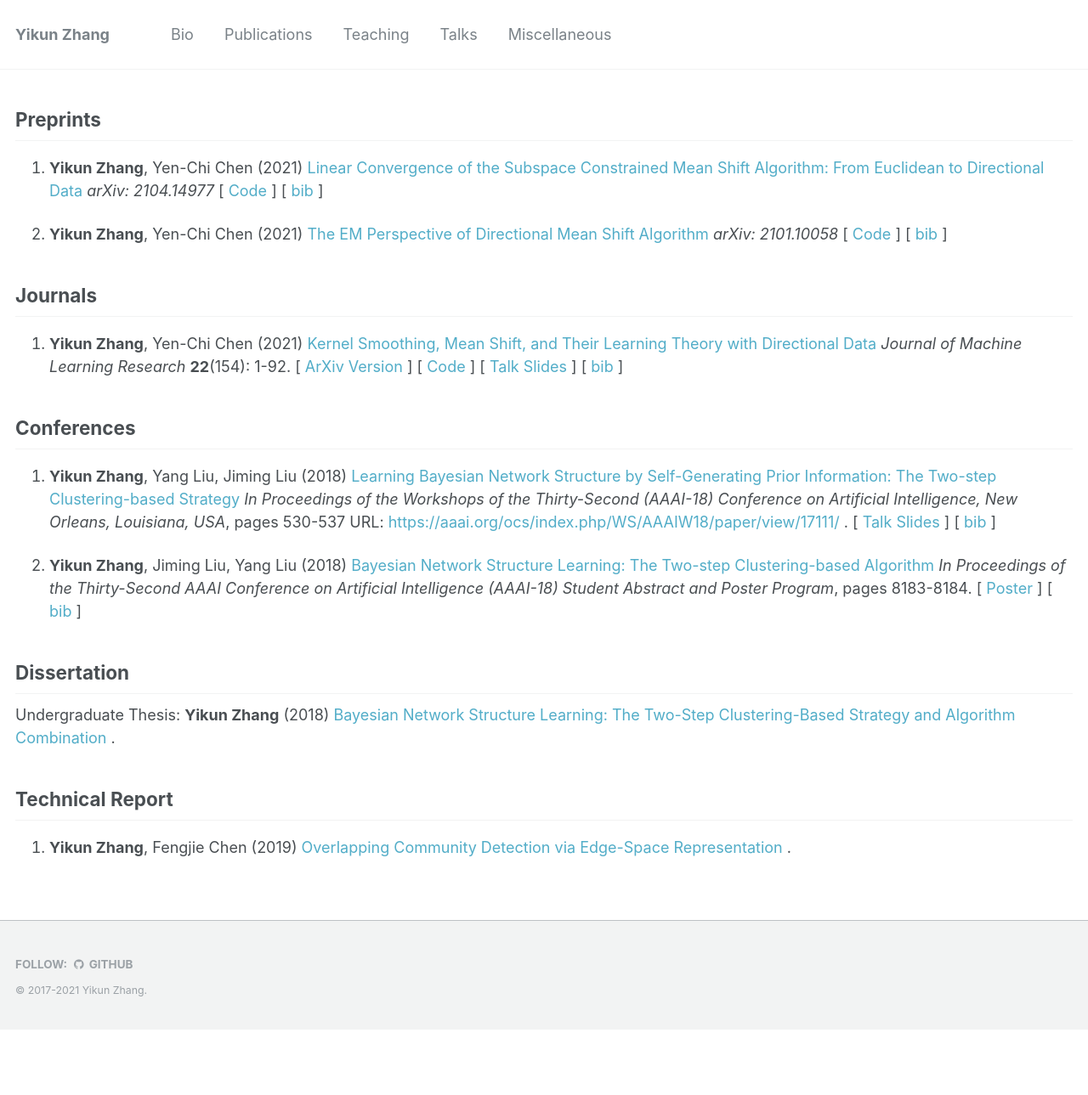
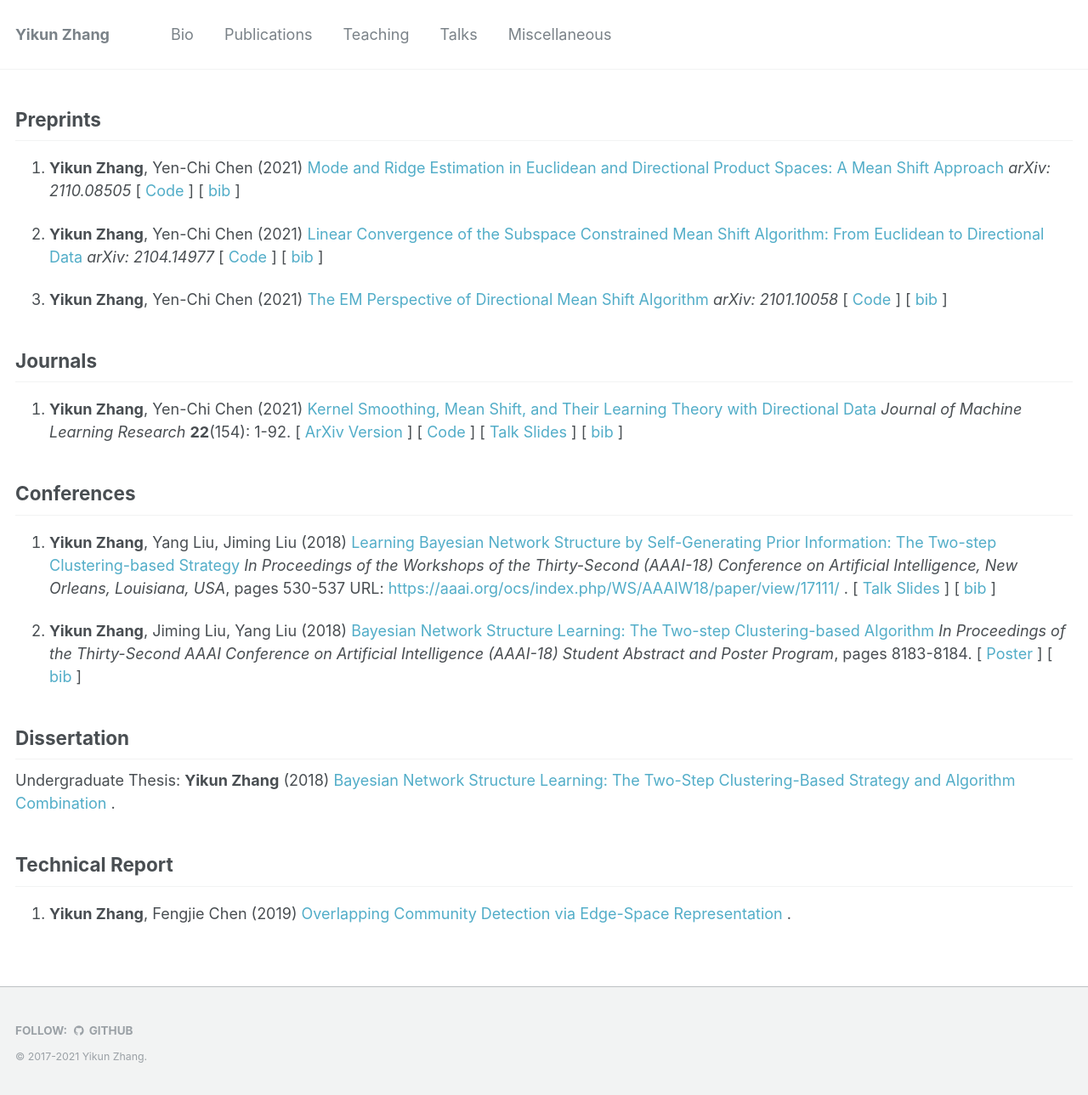
Before and after one commit to zhangyk8/zhangyk8.github.io, a Jekyll site: the page built from _pages/publications.md, in a window 1280 px wide. Shown: the whole page at 85% size. Built offline with Jekyll 4.4.1, drawn with Linux system fonts in a browser that asks for light colours; before the commit the page ends 1212 px from its top, so only the background shows below that.

Commit message:
Update publications.md

```diff
--- a/_pages/publications.md
+++ b/_pages/publications.md
@@ -22,10 +22,13 @@ My publications will be coming soon.
 
 ## Preprints
 
-1. **Yikun Zhang**, Yen-Chi Chen (2021) <A href="https://arxiv.org/abs/2104.14977" style="color: #52adc8; text-decoration=underline">
+1. **Yikun Zhang**, Yen-Chi Chen (2021) <A href="https://arxiv.org/abs/2110.08505" style="color: #52adc8; text-decoration=underline">
+Mode and Ridge Estimation in Euclidean and Directional Product Spaces: A Mean Shift Approach </A> _arXiv: 2110.08505_ [<A href="https://github.com/zhangyk8/ProdSCMS" style="color: #52adc8; text-decoration=underline"> Code </A>] [<A href="https://zhangyk8.github.io/publications/bib_files/DLSCMSProd2021.bib" style="color: #52adc8; text-decoration=underline"> bib </A>]
+
+2. **Yikun Zhang**, Yen-Chi Chen (2021) <A href="https://arxiv.org/abs/2104.14977" style="color: #52adc8; text-decoration=underline">
 Linear Convergence of the Subspace Constrained Mean Shift Algorithm: From Euclidean to Directional Data </A> _arXiv: 2104.14977_ [<A href="https://github.com/zhangyk8/EuDirSCMS" style="color: #52adc8; text-decoration=underline"> Code </A>] [<A href="https://zhangyk8.github.io/publications/bib_files/DirSCMS2021.bib" style="color: #52adc8; text-decoration=underline"> bib </A>]
 
-2. **Yikun Zhang**, Yen-Chi Chen (2021) <A href="https://arxiv.org/abs/2101.10058" style="color: #52adc8; text-decoration=underline">
+3. **Yikun Zhang**, Yen-Chi Chen (2021) <A href="https://arxiv.org/abs/2101.10058" style="color: #52adc8; text-decoration=underline">
 The EM Perspective of Directional Mean Shift Algorithm </A> _arXiv: 2101.10058_ [<A href="https://github.com/zhangyk8/DirMS/tree/main/DMS_EM" style="color: #52adc8; text-decoration=underline"> Code </A>] [<A href="https://zhangyk8.github.io/publications/bib_files/DMS_EM2021.bib" style="color: #52adc8; text-decoration=underline"> bib </A>]
 
 ## Journals
```
